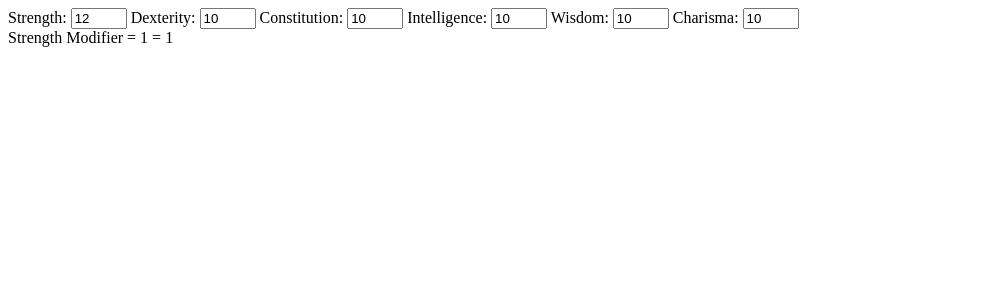
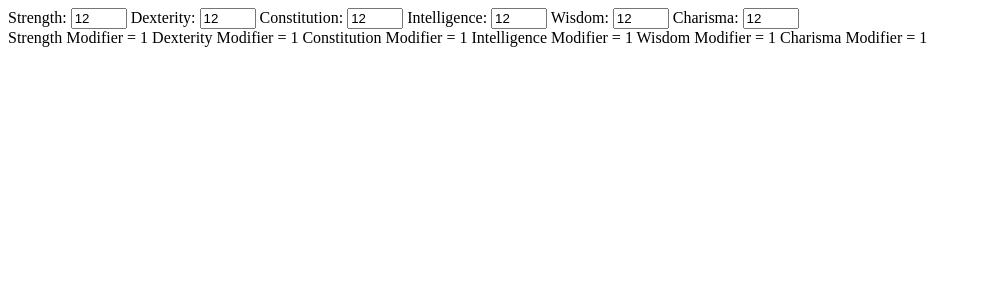
Before and after one commit to cjb3768/TryingAngular, an Angular app in the folder char-sheet-gen/: page / in a window 1280 px wide. Shown: the top 300 px of the page, without its empty margins (0-981 px from the left). Built offline with nearby package versions, Linux system fonts and the light colour scheme.

Commit message:
Update AbilityScoreComponent to use updated Service

```diff
--- a/char-sheet-gen/src/app/ability-scores/ability-scores.component.html
+++ b/char-sheet-gen/src/app/ability-scores/ability-scores.component.html
@@ -1,11 +1,16 @@
 <div>
-  Strength: <input type="number" [formControl]="str" min=0 max=28>
-  Dexterity: <input type="number" [formControl]="dex" min=0 max=28>
-  Constitution: <input type="number" [formControl]="con" min=0 max=28>
-  Intelligence: <input type="number" [formControl]="int" min=0 max=28>
-  Wisdom: <input type="number" [formControl]="wis" min=0 max=28>
-  Charisma: <input type="number" [formControl]="cha" min=0 max=28>
+  Strength: <input type="number" [formControl]="str" min=0 max=20 (input)="updateModifier('str',str)">
+  Dexterity: <input type="number" [formControl]="dex" min=0 max=20 (input)="updateModifier('dex',dex)">
+  Constitution: <input type="number" [formControl]="con" min=0 max=20 (input)="updateModifier('con',con)">
+  Intelligence: <input type="number" [formControl]="int" min=0 max=20 (input)="updateModifier('int',int)">
+  Wisdom: <input type="number" [formControl]="wis" min=0 max=20 (input)="updateModifier('wis',wis)">
+  Charisma: <input type="number" [formControl]="cha" min=0 max=20 (input)="updateModifier('cha',cha)">
 </div>
 <div>
-  Strength Modifier = {{calculateModifier(str.value)}} = {{calculateModifier(ability_array.str)}}
+  Strength Modifier = {{abilityScoresService.modifiers.str}}
+  Dexterity Modifier = {{abilityScoresService.modifiers.dex}}
+  Constitution Modifier = {{abilityScoresService.modifiers.con}}
+  Intelligence Modifier = {{abilityScoresService.modifiers.int}}
+  Wisdom Modifier = {{abilityScoresService.modifiers.wis}}
+  Charisma Modifier = {{abilityScoresService.modifiers.cha}}
 </div>
--- a/char-sheet-gen/src/app/ability-scores/ability-scores.component.ts
+++ b/char-sheet-gen/src/app/ability-scores/ability-scores.component.ts
@@ -1,7 +1,7 @@
-import { Component, Input, OnInit } from '@angular/core';
+import { Component, Input, OnInit, SimpleChanges } from '@angular/core';
 import { FormControl } from '@angular/forms';
 
-import { AbilityArray } from '../ability-array';
+import { AbilityScoreArray } from '../ability-array';
 import { AbilityScoresService } from '../ability-scores.service';
 
 @Component({
@@ -11,30 +11,21 @@ import { AbilityScoresService } from '../ability-scores.service';
 })
 export class AbilityScoresComponent implements OnInit {
 
-  ability_array: AbilityArray = {
-    str: 12,
-    dex: 10,
-    con: 10,
-    int: 10,
-    wis: 10,
-    cha: 10
-  };
-
-  str = new FormControl(this.ability_array.str);
-  dex = new FormControl(this.ability_array.dex);
-  con = new FormControl(this.ability_array.con);
-  int = new FormControl(this.ability_array.int);
-  wis = new FormControl(this.ability_array.wis);
-  cha = new FormControl(this.ability_array.cha);
+  str = new FormControl(this.abilityScoresService.scores.str);
+  dex = new FormControl(this.abilityScoresService.scores.dex);
+  con = new FormControl(this.abilityScoresService.scores.con);
+  int = new FormControl(this.abilityScoresService.scores.int);
+  wis = new FormControl(this.abilityScoresService.scores.wis);
+  cha = new FormControl(this.abilityScoresService.scores.cha);
 
 
-  constructor() { }
+  constructor(private abilityScoresService: AbilityScoresService) { }
 
   ngOnInit() {
   }
 
-  calculateModifier(abilityScore: number): number{
-    return Math.floor((abilityScore-10)/2);
+  updateModifier(adjustedScore:string, control: FormControl) {
+    this.abilityScoresService.updateScore(adjustedScore, control.value);
   }
 
 }
```
